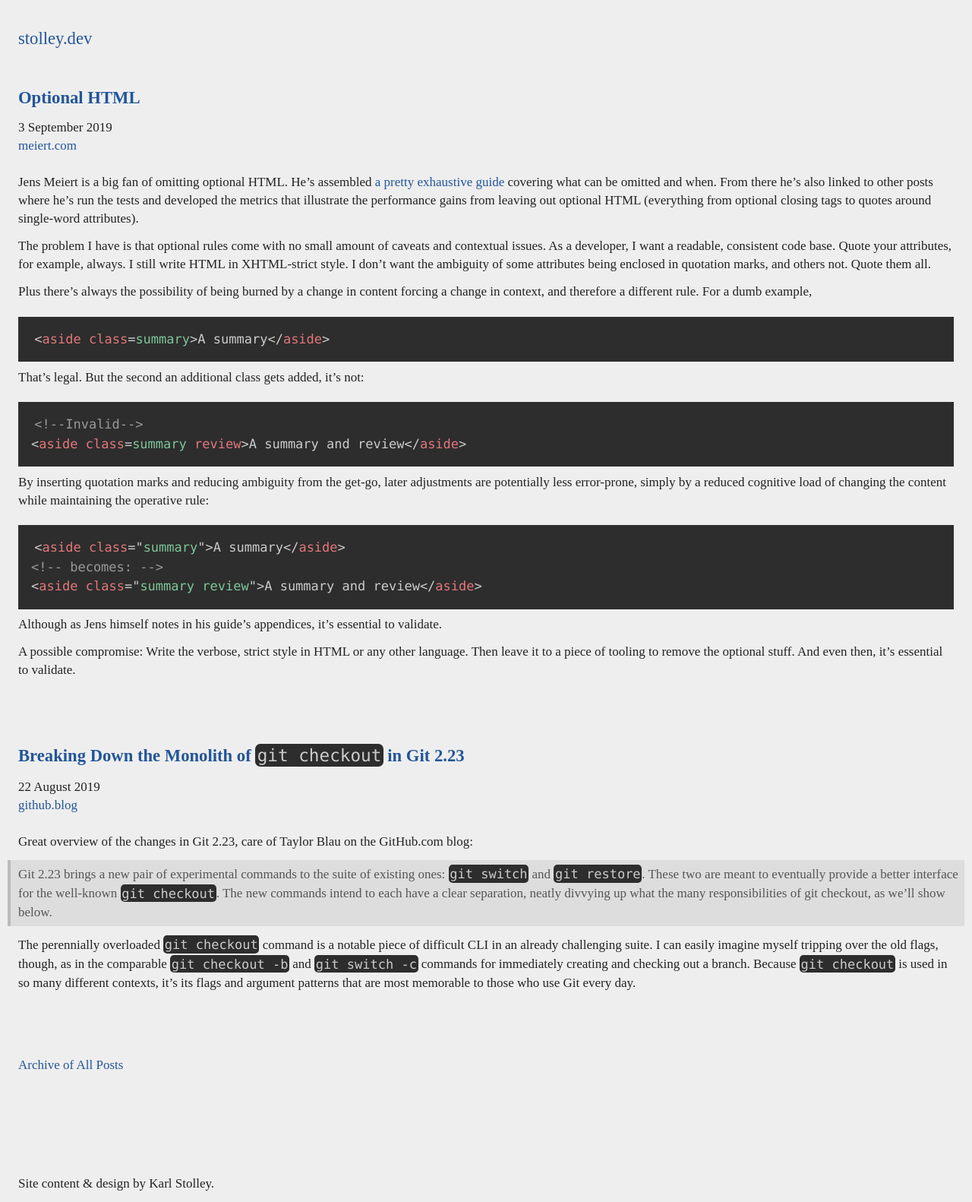
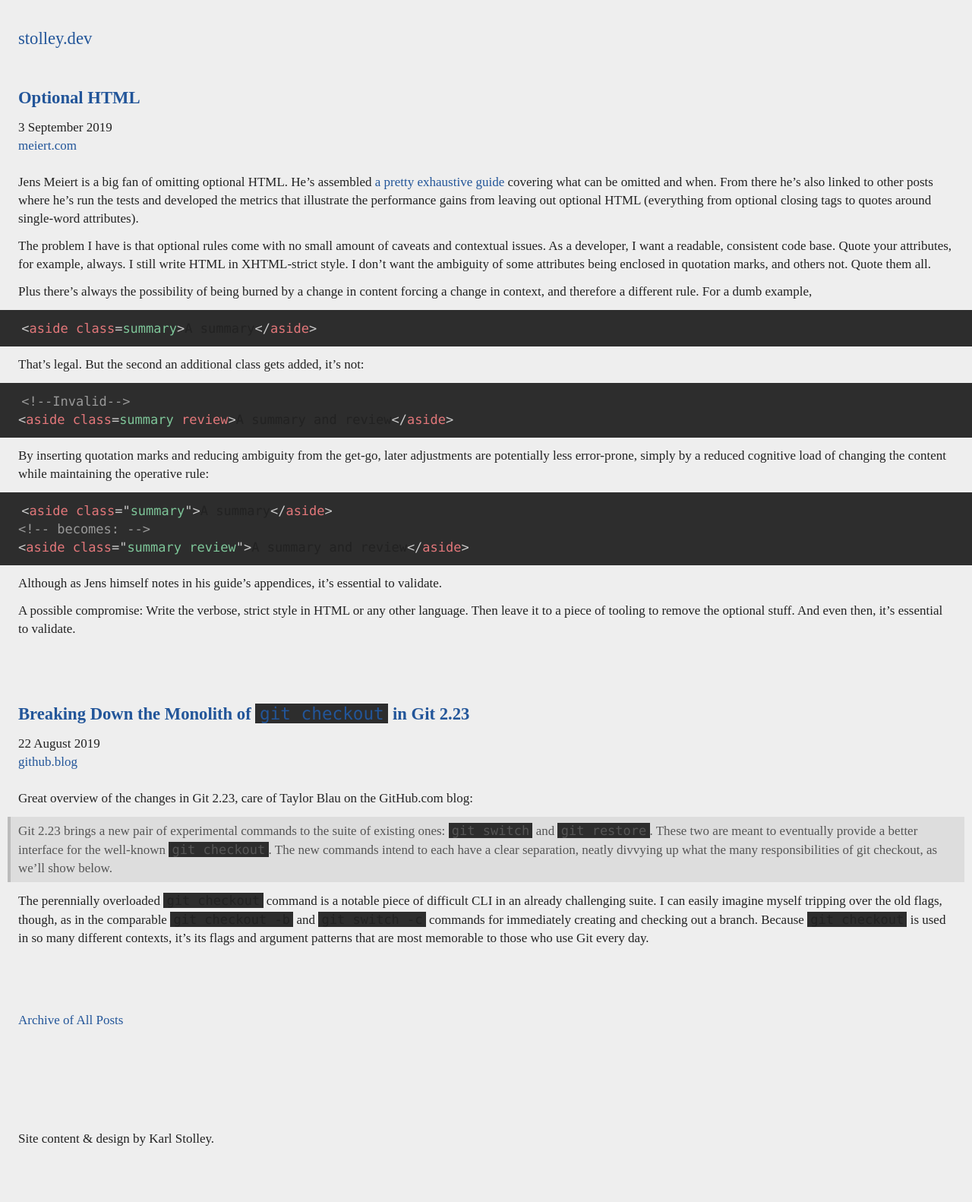
Before and after one commit to karlstolley/stolley.dev, a Jekyll site: the page built from index.md, in a window 1280 px wide. Shown: the whole page at 76% size. Built offline with Jekyll 4.4.1, drawn with Linux system fonts in a browser that asks for light colours; some web fonts are replaced; after the commit the page ends 1523 px from its top, so only the background shows below that.

Commit message:
Set simpler styles on block and inline code

```diff
--- a/assets/css/screen.css
+++ b/assets/css/screen.css
@@ -220,32 +220,24 @@ https://prismjs.com/download.html#themes=prism-tomorrow&languages=markup+css+cli
 
 code[class*="language-"],
 pre[class*="language-"] {
-  color: #ccc;
-  background: none;
-  font-family: Consolas, Monaco, 'Andale Mono', 'Ubuntu Mono', monospace;
-  font-size: 1em;
   text-align: left;
   white-space: pre;
   word-spacing: normal;
   word-break: normal;
   word-wrap: normal;
-  line-height: 1.5;
 
-  -moz-tab-size: 4;
-  -o-tab-size: 4;
-  tab-size: 4;
+  -moz-tab-size: 2;
+  -o-tab-size: 2;
+  tab-size: 2;
 
   -webkit-hyphens: none;
   -moz-hyphens: none;
   -ms-hyphens: none;
   hyphens: none;
-
 }
 
 /* Code blocks */
 pre[class*="language-"] {
-  padding: 1em;
-  margin: .5em 0;
   overflow: auto;
 }
 
@@ -256,8 +248,6 @@ pre[class*="language-"] {
 
 /* Inline code */
 :not(pre) > code[class*="language-"] {
-  padding: .1em;
-  border-radius: .3em;
   white-space: normal;
 }
 
```
